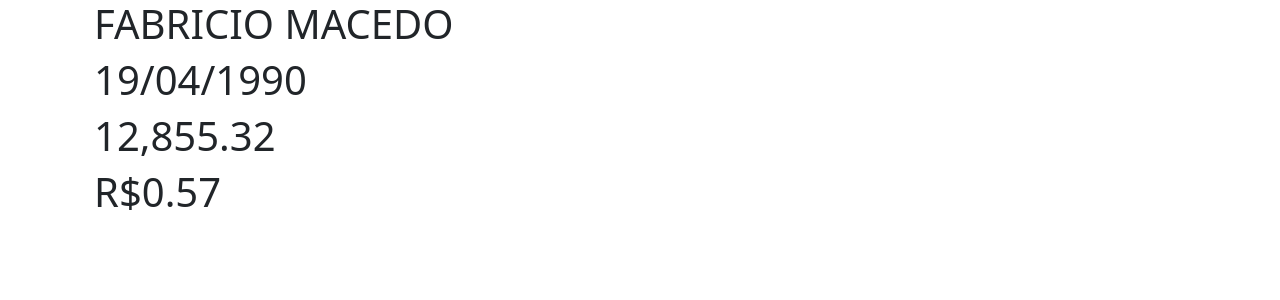
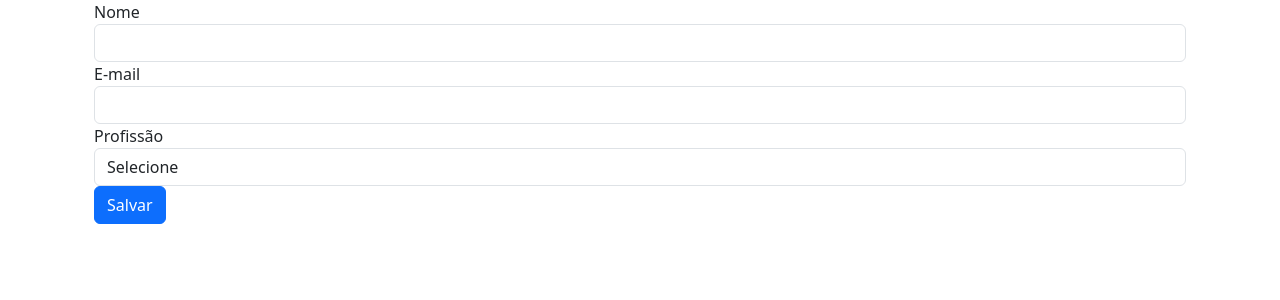
Before and after one commit to fabriciio95/algamoney-front, an Angular app in the folder meuprojeto/: page / in a window 1280 px wide. Shown: the top 300 px of the page. Built offline with nearby package versions, Linux system fonts and the light colour scheme.

Commit message:
Template-driven Forms: Criando um formulário

```diff
--- a/meuprojeto/src/app/app.component.html
+++ b/meuprojeto/src/app/app.component.html
@@ -8,5 +8,5 @@
       </div>
    </div> -->
 
-   <app-aula-pipe-component></app-aula-pipe-component>
+   <app-aula-formulario></app-aula-formulario>
 </div>
--- a/meuprojeto/src/app/app.module.ts
+++ b/meuprojeto/src/app/app.module.ts
@@ -9,6 +9,7 @@
 import { FuncionarioFormComponent } from './funcionario-form/funcionario-form.component';
 import { CampoColoridoDirective } from './campo-colorido.directive';
 import { AulaPipeComponentComponent } from './aula-pipe-component/aula-pipe-component.component';
+import { AulaFormularioComponent } from './aula-formulario/aula-formulario.component';
 
 @NgModule({
   declarations: [
@@ -18,7 +19,8 @@
     FuncionarioCardComponent,
     FuncionarioFormComponent,
     CampoColoridoDirective,
-    AulaPipeComponentComponent
+    AulaPipeComponentComponent,
+    AulaFormularioComponent
   ],
   imports: [
     BrowserModule,
--- /dev/null
+++ b/meuprojeto/src/app/aula-formulario/aula-formulario.component.html
@@ -0,0 +1,24 @@
+<div class="container">
+  <form #usuarioForm="ngForm" (ngSubmit)="salvar(usuarioForm)">
+     <div class="form-group">
+        <label class="form-control-label">Nome</label>
+        <input type="text" class="form-control">
+     </div>
+
+     <div class="form-group">
+      <label class="form-control-label">E-mail</label>
+      <input type="text" class="form-control">
+     </div>
+
+     <div class="form-group">
+      <label class="form-control-label">Profissão</label>
+      <select class="form-control">
+        <option value="">Selecione</option>
+        <option>Engenheiro</option>
+        <option>Dentista</option>
+      </select>
+    </div>
+
+    <button type="submit" class="btn btn-primary">Salvar</button>
+  </form>
+</div>
--- /dev/null
+++ b/meuprojeto/src/app/aula-formulario/aula-formulario.component.ts
@@ -0,0 +1,15 @@
+import { Component, OnInit } from '@angular/core';
+import { NgForm } from '@angular/forms';
+
+@Component({
+  selector: 'app-aula-formulario',
+  templateUrl: './aula-formulario.component.html',
+  styleUrls: ['./aula-formulario.component.css']
+})
+export class AulaFormularioComponent  {
+
+  salvar(form: NgForm) {
+    console.log(`Salvando bro ${form}`)
+  }
+
+}
```
Also changed, not shown: meuprojeto/src/app/aula-formulario/aula-formulario.component.css (added).
